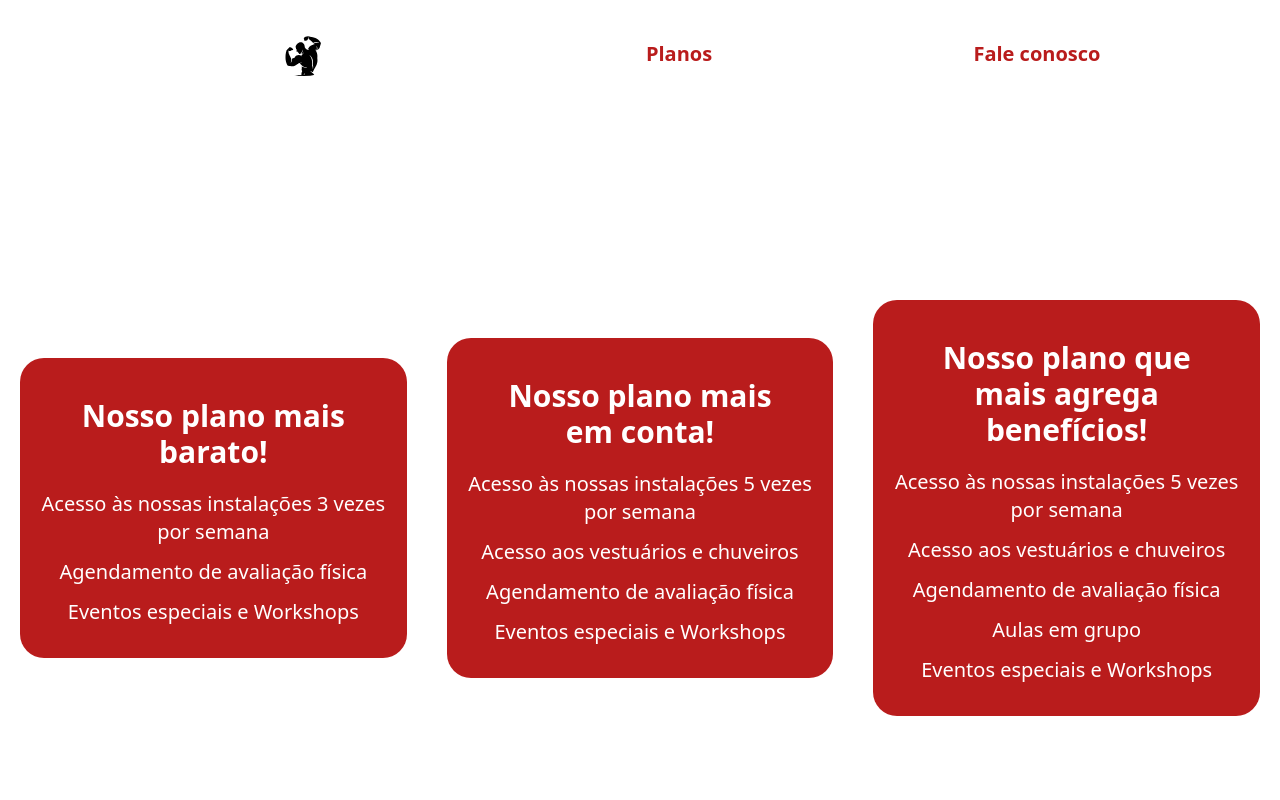
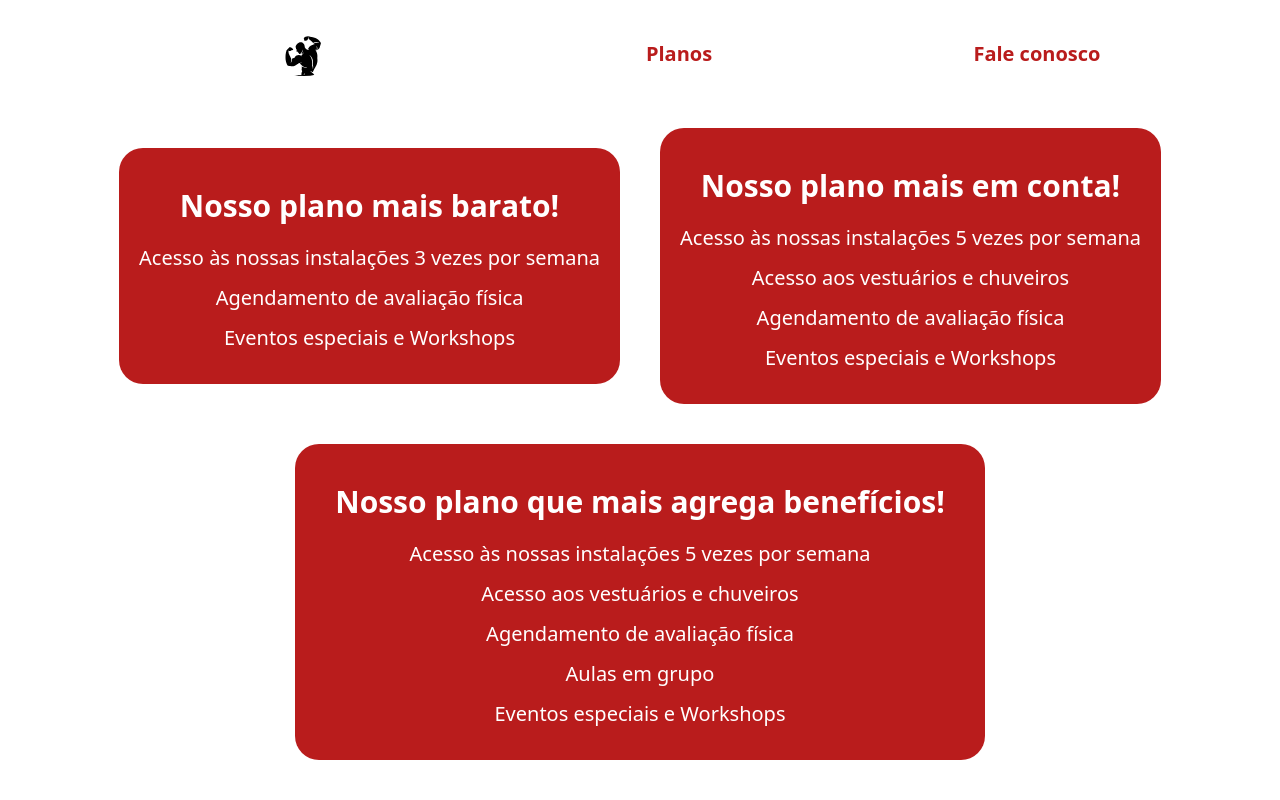
Before and after one commit to gabriel-raamos/academia-esporte-e-acao, a React (Vite) app: page /Planos in a window 1280 px wide. Shown: the top 800 px of the page. Built offline with nearby package versions, Linux system fonts and the light colour scheme.

Commit message:
guess i now fixed the footer

```diff
--- a/src/pages/Home/Home.jsx
+++ b/src/pages/Home/Home.jsx
@@ -3,14 +3,11 @@
 
 export default function Home() {
     return (
-        <section>
+        <section className="min-h-screen" >
 
             <div className="h-full grid grid-row-2 md:grid-cols-2 bg-white " >
 
-
                 <Card2 />
-
-
 
                 <div className='flex justify-center items-center static'>
 
--- a/src/pages/Planos/Planos.jsx
+++ b/src/pages/Planos/Planos.jsx
@@ -4,10 +4,12 @@
 
 export default function Planos() {
     return (
-        <div className="min-h-screen grid grid-row-3 md:grid-cols-3 justify-center" >
-            <Card1 />
-            <Card2 />
-            <Card3 />
+        <div className="min-h-screen">
+            <div className="flex flex-wrap justify-center" >
+                <Card1 />
+                <Card2 />
+                <Card3 />
+            </div>
         </div>
     )
 }
--- a/tailwind.config.js
+++ b/tailwind.config.js
@@ -9,7 +9,7 @@
       backgroundImage: {
         'gym': "url('./src/assets/images/invictus_go_Almaty_gym_zone_2022.jpeg')"
       }
-    },
+    }
   },
   plugins: [],
 }
```
